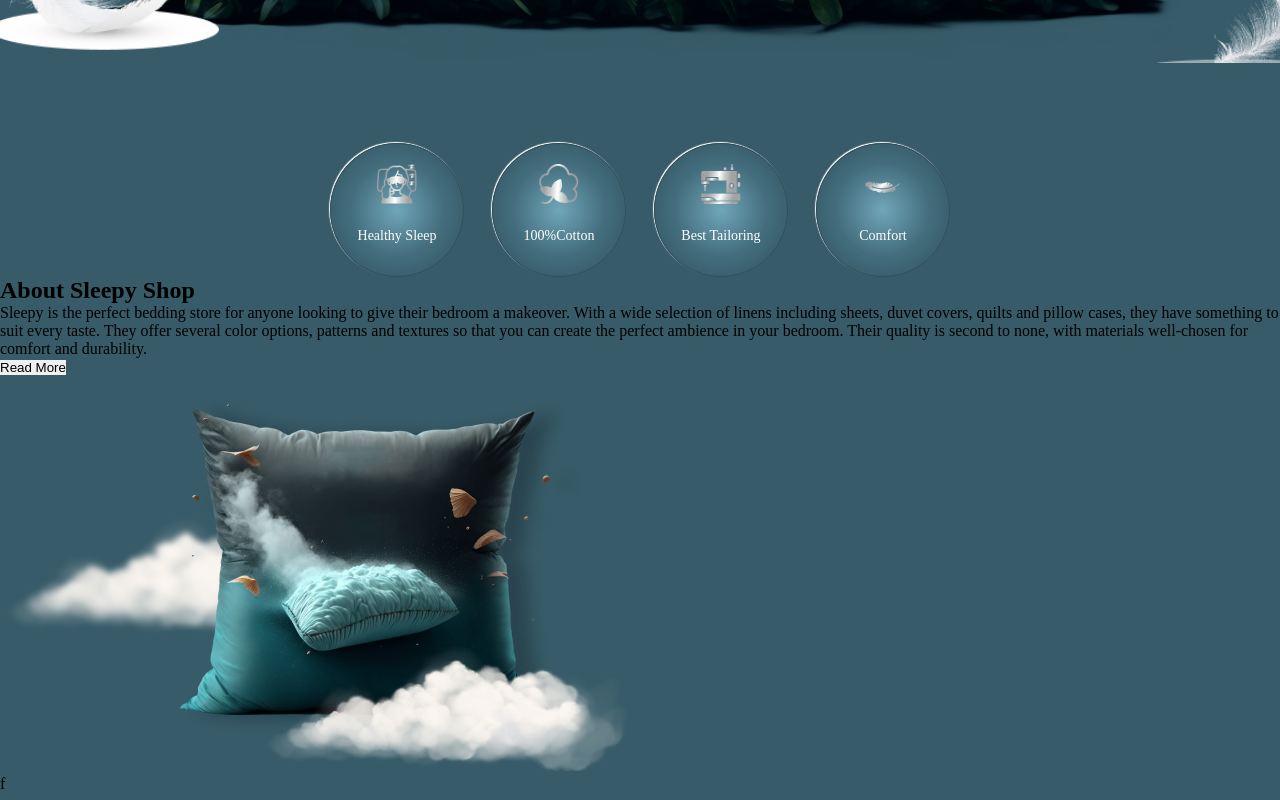
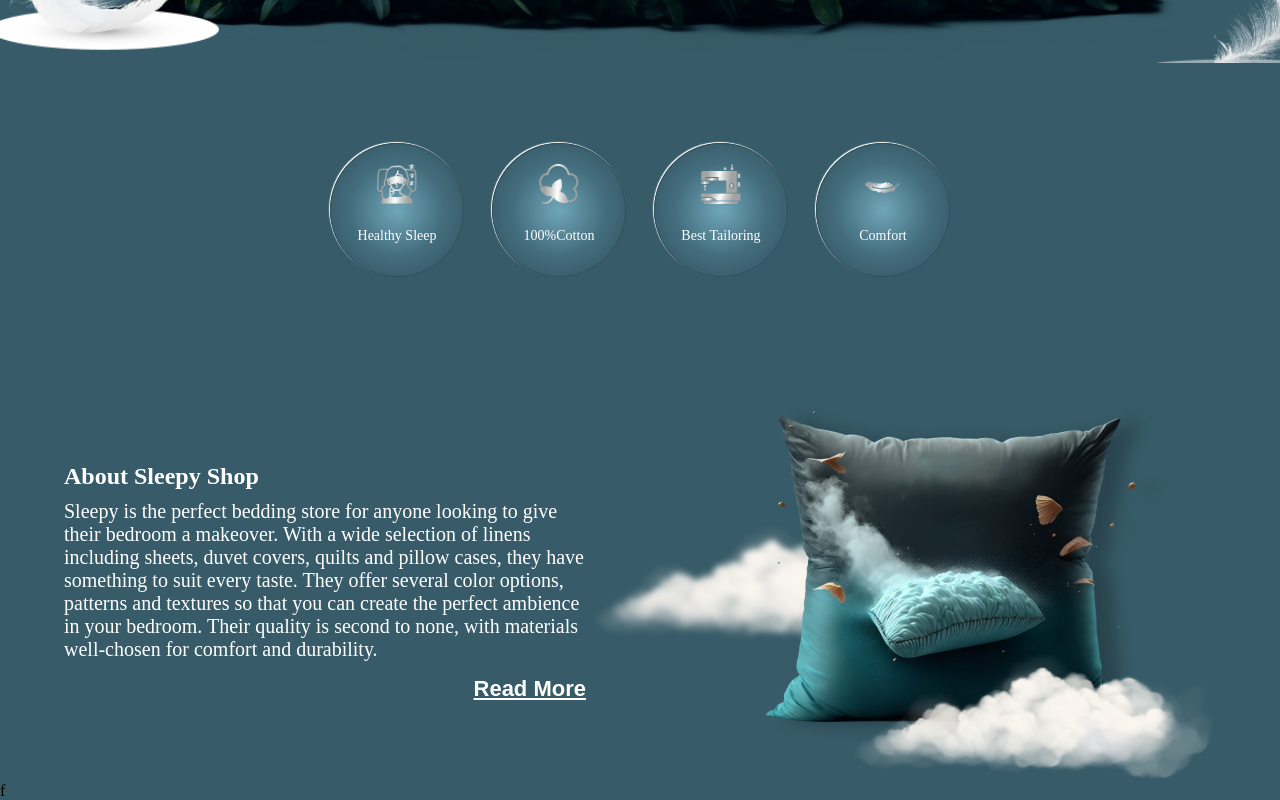
Before and after one commit to KiwiScreams/Bed-Linen-Online-Shop, a React (Vite) app: page / in a window 1280 px wide. Shown: the part 847-1647 px from the top of the page. Built offline with nearby package versions, Linux system fonts and the light colour scheme.

Commit message:
about section styles

```diff
--- a/src/components/about us/About.css
+++ b/src/components/about us/About.css
@@ -0,0 +1,35 @@
+.about-us-section
+{
+    width: 100%;
+    margin-top: 106px;
+    display: flex;
+    justify-content: space-between;
+    align-items: center;
+    padding: 0 64px;
+}
+.about-us-section h2
+{
+    color: var(--white-clr);
+    margin-bottom: 10px;
+    font-size: 24px;
+}
+.about-us-section p
+{
+    color: var(--white-clr);
+    margin-bottom: 15px;
+    font-size: 20px;
+}
+.about-us-section button
+{
+    background-color: transparent;
+    color: var(--white-clr);
+    font-size: 22px;
+    font-weight: bold;
+    text-decoration: underline;
+    display: block;
+    margin-left: auto;
+}
+.about-us-section button:hover
+{
+    color: var(--light-blue-clr);
+}
```
